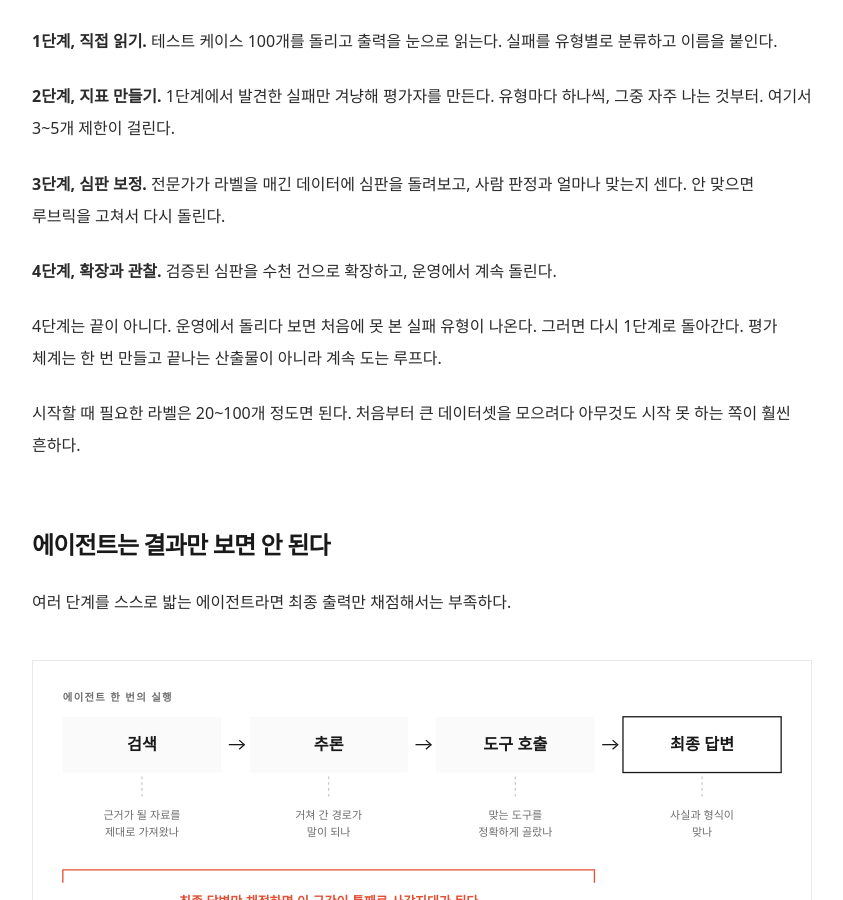
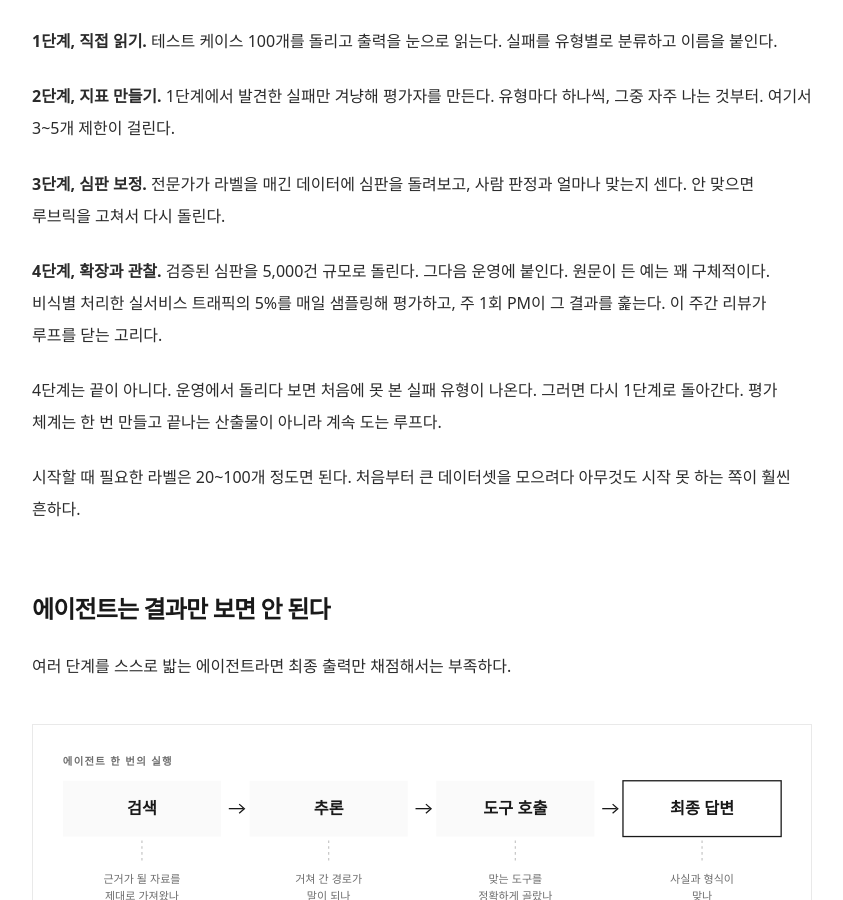
Before and after one commit to enebin/enebin.github.io, a Jekyll site: the page built from _posts/2026-08-09-eval-driven-development.md, in a window 1280 px wide and 900 px high, scrolled down 5943 px. Shown: the whole window, without its empty margins (218-1061 px from the left). Built offline with Jekyll 4.4.1, drawn with Linux system fonts in a browser that asks for light colours; some web fonts are replaced.

Commit message:
확장 단계에 원문 수치 보강
수천 건이라고만 적었던 4단계에 원문의 구체적인 운영 수치를 넣었다.
평가 5,000건, 실서비스 트래픽 5% 일간 샘플링, 주 1회 PM 리뷰.
순환도의 STEP 4 문구도 같은 수치로 맞췄다.

```diff
--- a/_posts/2026-08-09-eval-driven-development.md
+++ b/_posts/2026-08-09-eval-driven-development.md
@@ -108,7 +108,7 @@ AI 기능을 붙이고 나서 가장 곤란한 순간은 배포 직전이다.
 
 **3단계, 심판 보정.** 전문가가 라벨을 매긴 데이터에 심판을 돌려보고, 사람 판정과 얼마나 맞는지 센다. 안 맞으면 루브릭을 고쳐서 다시 돌린다.
 
-**4단계, 확장과 관찰.** 검증된 심판을 수천 건으로 확장하고, 운영에서 계속 돌린다.
+**4단계, 확장과 관찰.** 검증된 심판을 5,000건 규모로 돌린다. 그다음 운영에 붙인다. 원문이 든 예는 꽤 구체적이다. 비식별 처리한 실서비스 트래픽의 5%를 매일 샘플링해 평가하고, 주 1회 PM이 그 결과를 훑는다. 이 주간 리뷰가 루프를 닫는 고리다.
 
 4단계는 끝이 아니다. 운영에서 돌리다 보면 처음에 못 본 실패 유형이 나온다. 그러면 다시 1단계로 돌아간다. 평가 체계는 한 번 만들고 끝나는 산출물이 아니라 계속 도는 루프다.
 
```
Also changed, not shown: assets/images/edd-loop.svg.
